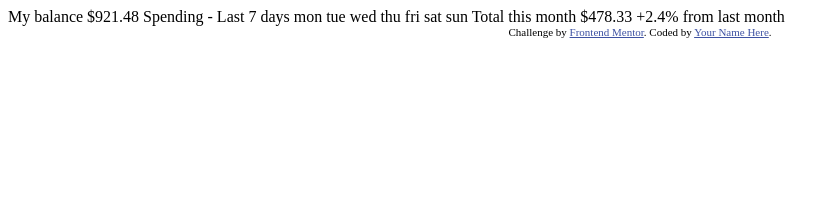
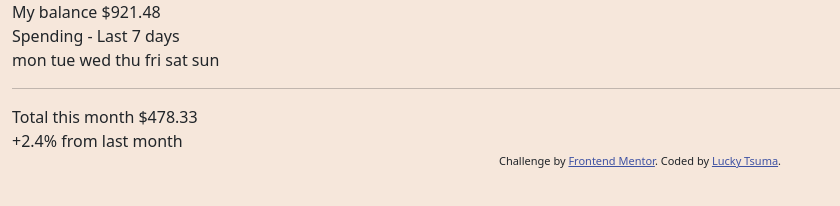
Before and after one commit to Lucky-Tsuma/expenses-chart-component, a plain HTML site: page index.html in a window 1280 px wide. Shown: the whole page, without its empty margins (0-840 px from the left). Drawn offline with nearby package versions, Linux system fonts and the light colour scheme.

Commit message:
Structured html file. Added CSS and js files

```diff
--- a/index.html
+++ b/index.html
@@ -4,23 +4,28 @@
   <meta charset="UTF-8">
   <meta name="viewport" content="width=device-width, initial-scale=1.0"> <!-- displays site properly based on user's device -->
 
+  <link href="https://cdn.jsdelivr.net/npm/bootstrap@5.0.2/dist/css/bootstrap.min.css" rel="stylesheet" integrity="sha384-EVSTQN3/azprG1Anm3QDgpJLIm9Nao0Yz1ztcQTwFspd3yD65VohhpuuCOmLASjC" crossorigin="anonymous">
   <link rel="icon" type="image/png" sizes="32x32" href="./images/favicon-32x32.png">
+  <link rel="stylesheet" type="text/css" href="style.css">
 
   <title>Frontend Mentor | Expenses chart component</title>
-
-  <!-- Feel free to remove these styles or customise in your own stylesheet 👍 -->
-  <style>
-    .attribution { font-size: 11px; text-align: center; }
-    .attribution a { color: hsl(228, 45%, 44%); }
-  </style>
 </head>
-<body>
-
+<body class="container-fluid">
+  <div id="top-div">
+    <div id="balance-div">
       My balance
       $921.48
+    </div>
+    <div id="logo-div">
+      <!-- logo goes here -->
+    </div>
+  </div>
 
+  <div id="contenct-div">
+    <div id="title-div">
       Spending - Last 7 days
-
+    </div>
+    <div id="graph-div">
       mon
       tue
       wed
@@ -28,16 +33,24 @@
       fri
       sat
       sun
-
+    </div>
+    <hr />
+    <div id="total-div">
+      <div id="month-total-div">
         Total this month
         $478.33
-
+      </div>
+      <div id="percetage-div">
         +2.4%
         from last month
+      </div>
+    </div>
+  </div>
 
   <div class="attribution">
     Challenge by <a href="https://www.frontendmentor.io?ref=challenge" target="_blank">Frontend Mentor</a>.
-    Coded by <a href="#">Your Name Here</a>.
+    Coded by <a href="#">Lucky Tsuma</a>.
   </div>
+  <script src="index.js"></script>
 </body>
 </html>
--- /dev/null
+++ b/style.css
@@ -0,0 +1,18 @@
+:root {
+    --dark-brown: hsl(25, 47%, 15%);
+    --medium-brown: hsl(28, 10%, 53%);
+    --cream: hsl(27, 66%, 92%);
+    --very-pale-orange: hsl(33, 100%, 98%);
+}
+
+body {
+    background-color: hsl(28,59%,91%);
+}
+
+.attribution {
+    font-size: 11px; text-align: center;
+}
+
+.attribution a {
+    color: hsl(228, 45%, 44%);
+}
```
Also changed, not shown: index.js (added). Lines whose indentation alone changed are shown as unchanged.
